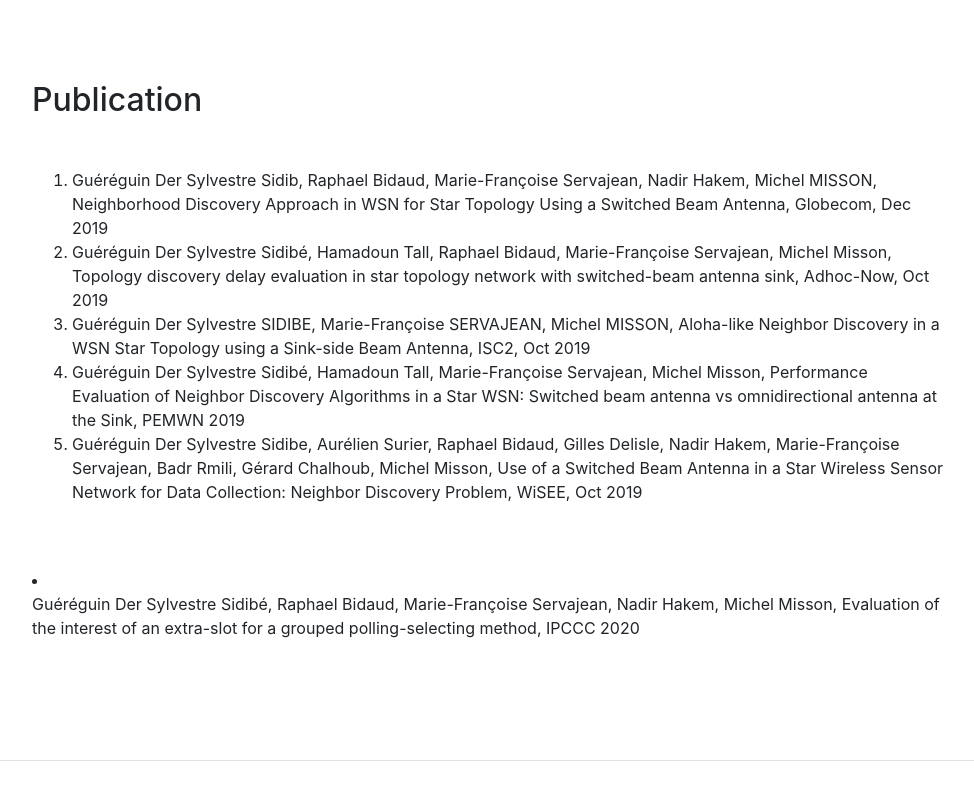
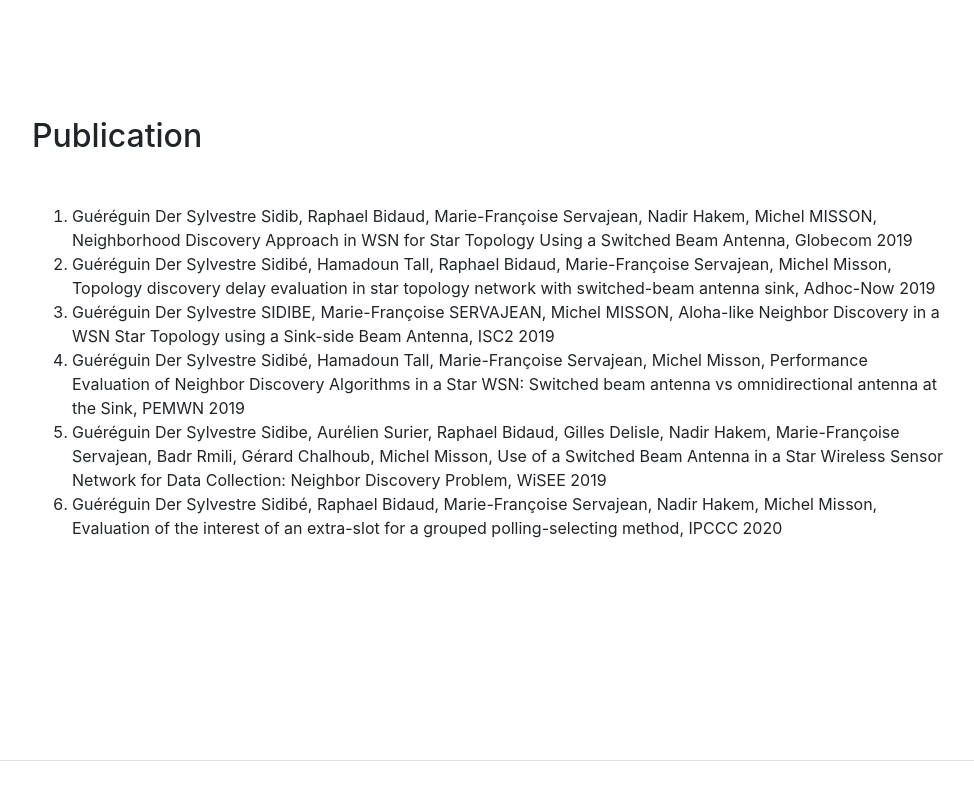
Before and after one commit to dersidibe/dersidibe.github.io, a website with bundled scripts: page index.html in a window 1280 px wide. Shown: the part 1639-2439 px from the top of the page, without its empty margins (288-1262 px from the left). Built offline with nearby package versions, Linux system fonts and the light colour scheme; a web font is replaced by a local one.

Commit message:
Update index.html

```diff
--- a/index.html
+++ b/index.html
@@ -127,18 +127,18 @@
             <ol>
                 <li>
                     <div>
-                    Guéréguin Der Sylvestre Sidib, Raphael Bidaud, Marie-Françoise Servajean, Nadir Hakem, Michel MISSON, Neighborhood Discovery Approach in WSN for Star Topology Using a Switched Beam Antenna, Globecom, Dec 2019
+                    Guéréguin Der Sylvestre Sidib, Raphael Bidaud, Marie-Françoise Servajean, Nadir Hakem, Michel MISSON, Neighborhood Discovery Approach in WSN for Star Topology Using a Switched Beam Antenna, Globecom 2019
                     </div>
                 </li>
 
                 <li>
                     <div>
-                    Guéréguin Der Sylvestre Sidibé, Hamadoun Tall, Raphael Bidaud, Marie-Françoise Servajean, Michel Misson, Topology discovery delay evaluation in star topology network with switched-beam antenna sink, Adhoc-Now, Oct 2019
+                      Guéréguin Der Sylvestre Sidibé, Hamadoun Tall, Raphael Bidaud, Marie-Françoise Servajean, Michel Misson, Topology discovery delay evaluation in star topology network with switched-beam antenna sink, Adhoc-Now 2019
                     </div>
                 </li>
                 <li>
                   <div>
-                    Guéréguin Der Sylvestre SIDIBE, Marie-Françoise SERVAJEAN, Michel MISSON, Aloha-like Neighbor Discovery in a WSN Star Topology using a Sink-side Beam Antenna, ISC2, Oct 2019
+                    Guéréguin Der Sylvestre SIDIBE, Marie-Françoise SERVAJEAN, Michel MISSON, Aloha-like Neighbor Discovery in a WSN Star Topology using a Sink-side Beam Antenna, ISC2 2019
                   </div>
                 </li>
                 <li>
@@ -147,7 +147,8 @@
                   </div>
                 </li>
                 <li>
-                  <div>Guéréguin Der Sylvestre Sidibe, Aurélien Surier, Raphael Bidaud, Gilles Delisle, Nadir Hakem, Marie-Françoise Servajean, Badr Rmili, Gérard Chalhoub, Michel Misson, Use of a Switched Beam Antenna in a Star Wireless Sensor Network for Data Collection: Neighbor Discovery Problem, WiSEE, Oct 2019</div>
+                  <div>
+                    Guéréguin Der Sylvestre Sidibe, Aurélien Surier, Raphael Bidaud, Gilles Delisle, Nadir Hakem, Marie-Françoise Servajean, Badr Rmili, Gérard Chalhoub, Michel Misson, Use of a Switched Beam Antenna in a Star Wireless Sensor Network for Data Collection: Neighbor Discovery Problem, WiSEE 2019
                   </div>
                 </li>
                 <li>
```
